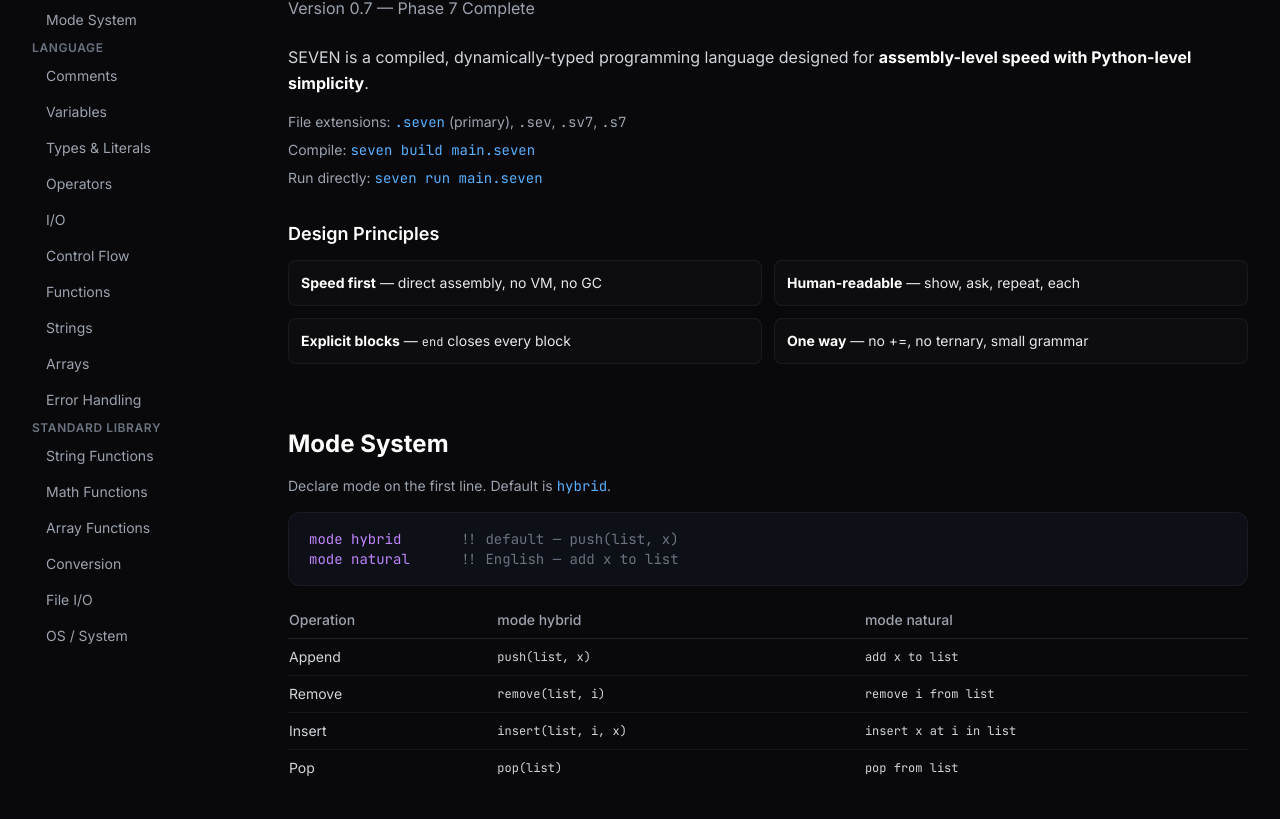
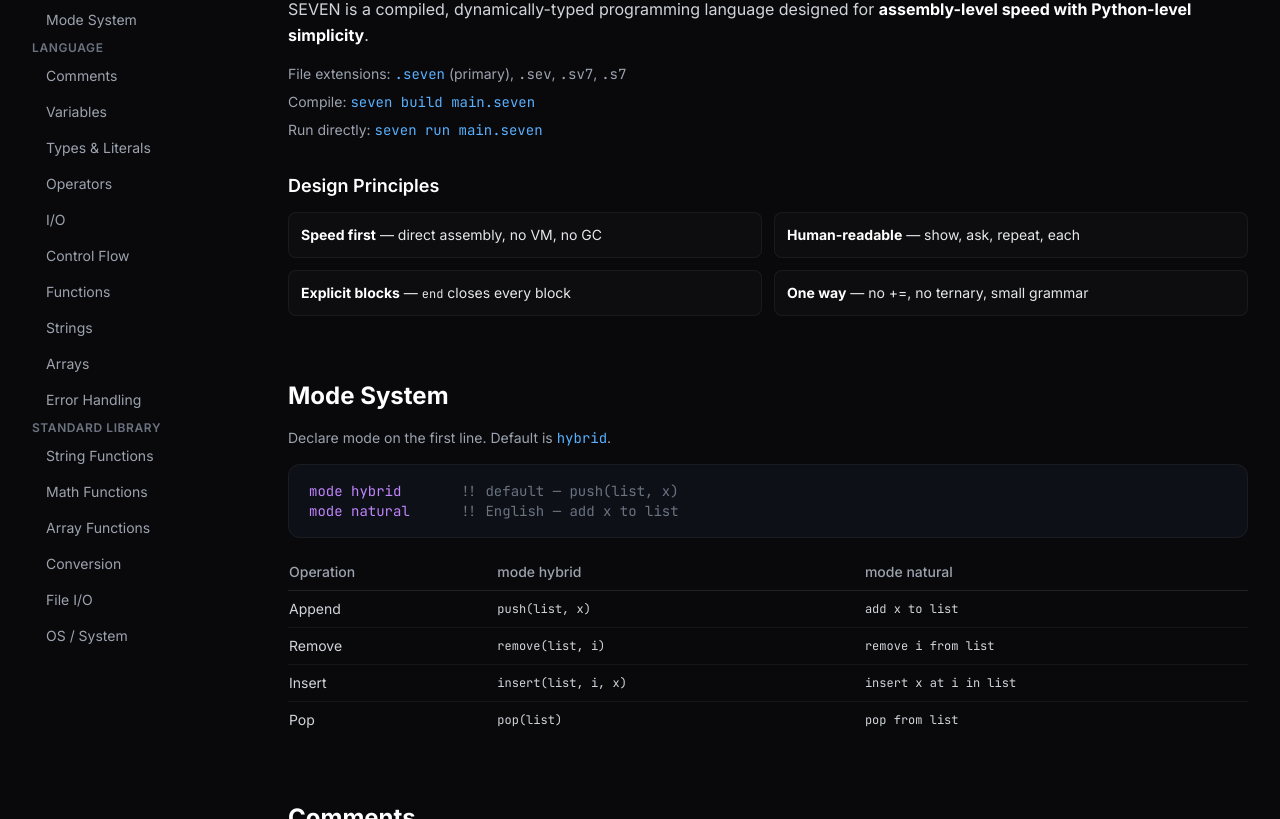
Before and after one commit to seven-language/seven-language.github.io, a plain HTML site: page docs.html in a window 1280 px wide. Shown: the part 156-975 px from the top of the page. Drawn offline with nearby package versions, Linux system fonts and the light colour scheme.

Commit message:
Remove version text from docs page

```diff
--- a/docs.html
+++ b/docs.html
@@ -106,7 +106,6 @@
                     <!-- Overview -->
                     <section id="overview" class="doc-section mb-16">
                         <h1 class="text-3xl sm:text-4xl font-bold text-white mb-2">SEVEN Language Documentation</h1>
-                        <p class="text-gray-400 mb-6">Version 0.7 &mdash; Phase 7 Complete</p>
                         <p class="text-gray-300 leading-relaxed mb-4">SEVEN is a compiled, dynamically-typed programming language designed for <strong class="text-white">assembly-level speed with Python-level simplicity</strong>.</p>
                         <ul class="space-y-2 text-gray-400 text-sm">
                             <li>File extensions: <code class="text-seven-400 font-mono">.seven</code> (primary), <code class="text-gray-400 font-mono">.sev</code>, <code class="text-gray-400 font-mono">.sv7</code>, <code class="text-gray-400 font-mono">.s7</code></li>
```
